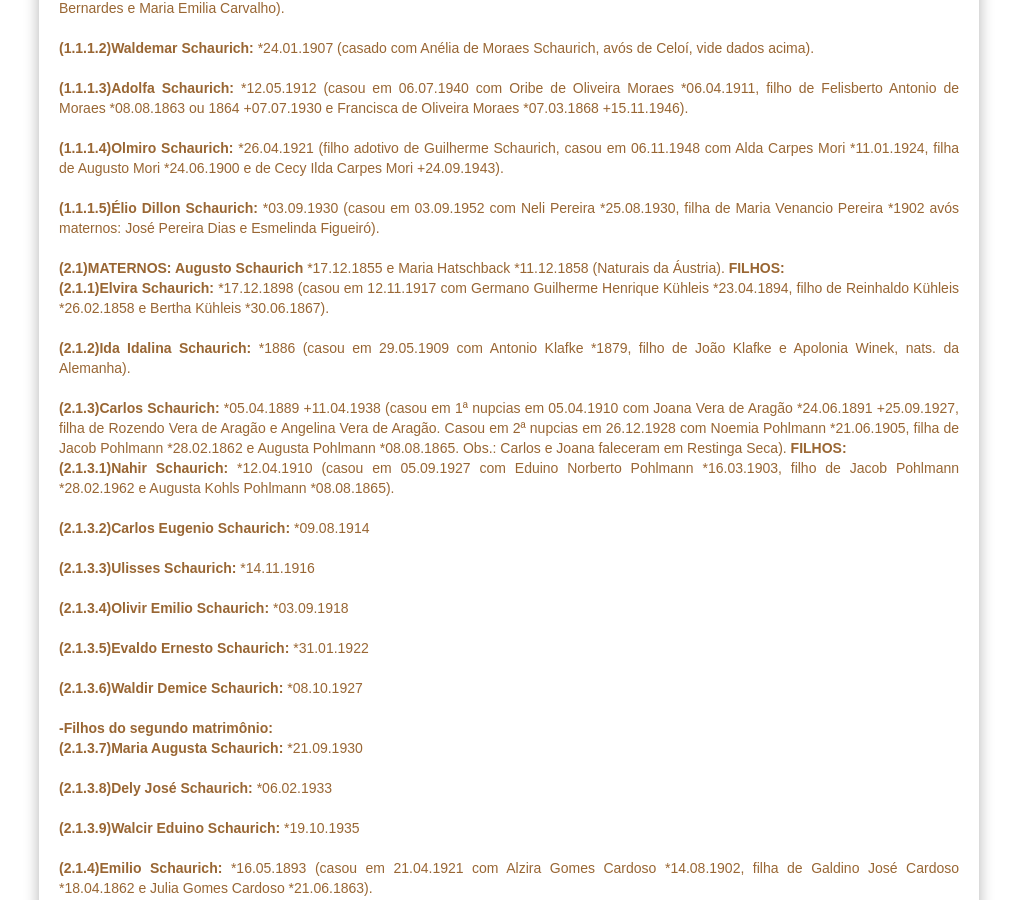
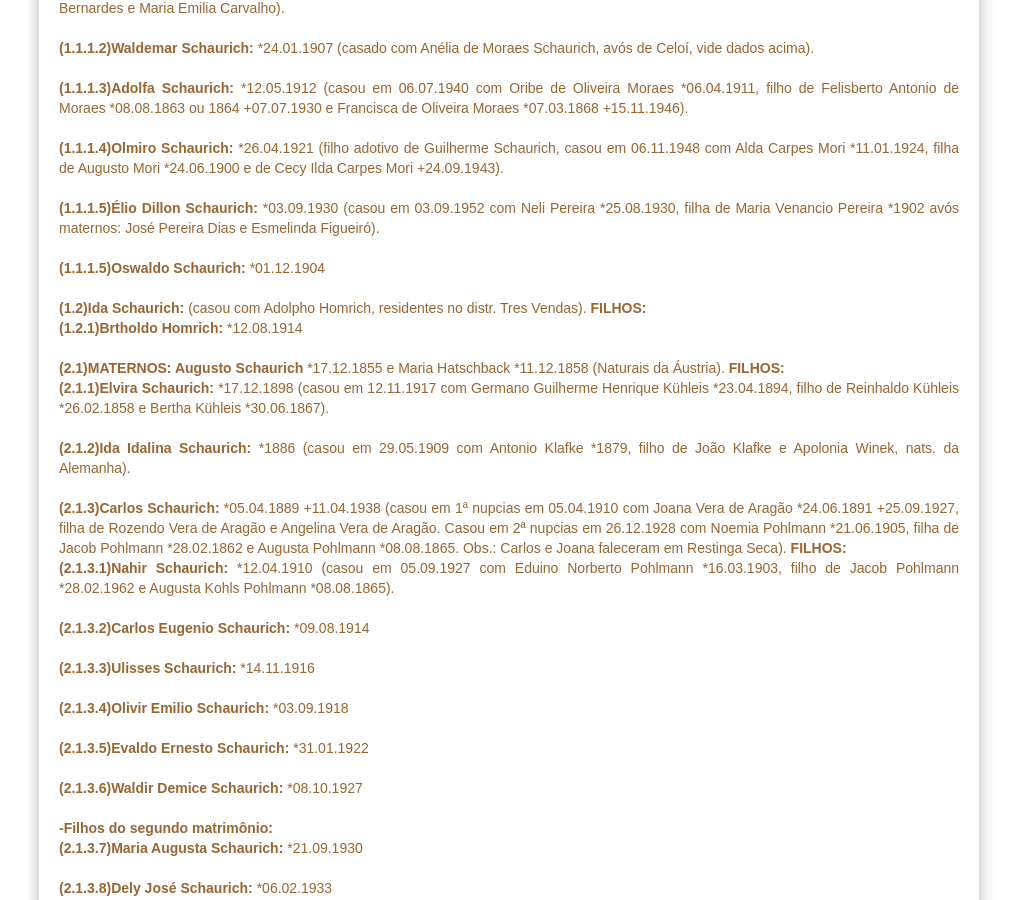
Before and after one commit to claudiovargas1955/claudiovargas1955.github.io, a Jekyll site: the page built from _pages/familia-schaurich.html, in a window 1280 px wide and 900 px high, scrolled down 1529 px. Shown: the whole window, without its empty margins (131-1148 px from the left). Built offline with Jekyll 4.4.1, drawn with Linux system fonts in a browser that asks for light colours; some web fonts are replaced.

Commit message:
Update familia-schaurich.html

```diff
--- a/_pages/familia-schaurich.html
+++ b/_pages/familia-schaurich.html
@@ -234,6 +234,11 @@ Ortiz  avós maternos: José da Silva Moura e Francisca Vargas de Moura RC-83).
             <b>(1.1.1.5)Élio Dillon Schaurich: </b>*03.09.1930 (casou em 03.09.1952 com Neli Pereira *25.08.1930, filha de Maria Venancio
             Pereira *1902 avós maternos: José Pereira Dias e Esmelinda Figueiró).<br><br>
 
+            <b>(1.1.1.5)Oswaldo Schaurich: </b>*01.12.1904 <br><br>
+
+       <b>(1.2)Ida Schaurich: </b>(casou com Adolpho Homrich, residentes no distr. Tres Vendas). <b>FILHOS: </b><br>
+            <b>(1.2.1)Brtholdo Homrich: </b>*12.08.1914<br><br>
+
   <b>(2.1)MATERNOS: Augusto Schaurich </b>*17.12.1855 e Maria Hatschback *11.12.1858 (Naturais da Áustria). <b>FILHOS: </b><br>
      <b>(2.1.1)Elvira Schaurich: </b>*17.12.1898 (casou em 12.11.1917 com Germano Guilherme Henrique Kühleis *23.04.1894, filho de
      Reinhaldo Kühleis *26.02.1858 e Bertha Kühleis *30.06.1867).<br><br>
```
